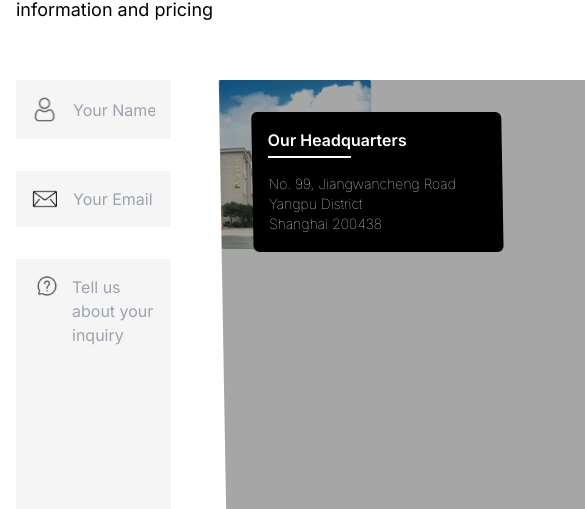
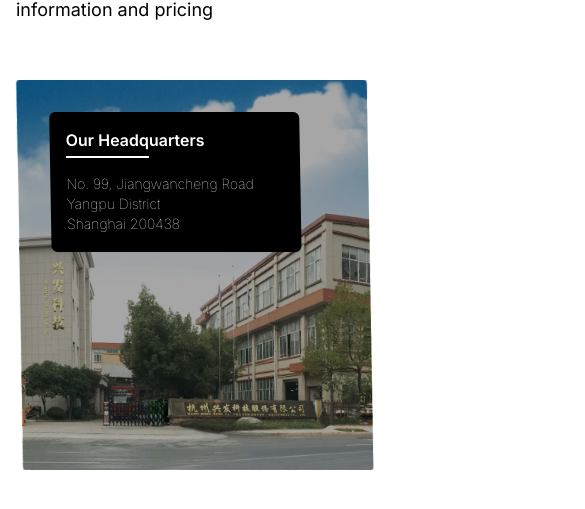
Before and after one commit to Daou-Cables/Daou-Cables-Frontend, a Next.js app: page /contact-us in a window 390 px wide. Shown: the part 372-881 px from the top of the page, 585 px wide, since content can reach past the window. Built offline with nearby package versions, Linux system fonts and the light colour scheme.

Commit message:
add: finalized input field responsiveness

```diff
--- a/app/contact-us/page.tsx
+++ b/app/contact-us/page.tsx
@@ -12,9 +12,14 @@ export default function ContactUsPage({}: Props) {
       <div className="space-y-14">
         <PageHeader title="Contact Us" subTitle1="Daou Cables Manufacturing" />
         <Head />
-        <div className="flex w-full h-full items-start justify-center gap-12">
+        <div className="md:flex w-full h-full items-start justify-center gap-12">
+          <div className="w-full md:w-0 md:hidden mb-12 md:mb-0">
+            <ContactUsImage />
+          </div>
           <ContactUsForm />
-          <ContactUsImage />
+          <div className="hidden md:block md:w-full">
+            <ContactUsImage />
+          </div>
         </div>
       </div>
     </div>
--- a/app/ui/ContactUs/BannerOverlay.tsx
+++ b/app/ui/ContactUs/BannerOverlay.tsx
@@ -4,7 +4,7 @@ type Props = {};
 
 const BannerOverlay = (props: Props) => {
   return (
-    <div className="p-8 bg-black bg-opacity-35 skew-x-1 w-full h-full">
+    <div className="p-8 bg-black bg-opacity-35 skew-x-1 h-full w-full">
       <div className="bg-black w-[250px] h-[140px] rounded-md p-4">
         <div className="inline-block relative text-center">
           <span className="font-semibold text-white">Our Headquarters</span>
--- a/app/ui/ContactUs/ContactUsForm.tsx
+++ b/app/ui/ContactUs/ContactUsForm.tsx
@@ -5,7 +5,7 @@ import SendButton from "./SendButton";
 
 const ContactUsForm = () => {
   return (
-      <form action="" className="space-y-8 w-full">
+      <form action="" className="space-y-8 w-full mt-12 sm:mt-0">
         <InputField icon="/icons/NameField.svg" placeholder="Your Name" />
         <InputField icon="/icons/email.svg" placeholder="Your Email" />
         <InputField
--- a/app/ui/ContactUs/ContactUsImage.tsx
+++ b/app/ui/ContactUs/ContactUsImage.tsx
@@ -6,7 +6,7 @@ type Props = {};
 
 const ContactUsImage = (props: Props) => {
   return (
-    <div className="relative w-full">
+    <div className="relative w-full h-full">
       <Image
         src="/images/ContactUsImage.png"
         alt="Contact Us Image"
@@ -14,7 +14,7 @@ const ContactUsImage = (props: Props) => {
         height={500}
         className="skew-x-2"
       />
-      <div className="pl-1 w-[456px] h-[500px] absolute inset-0">
+      <div className="px-1 absolute inset-0 sm:w-[460px]">
         <BannerOverlay />
       </div>
     </div>
```
